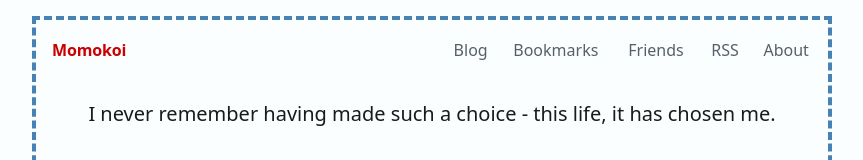
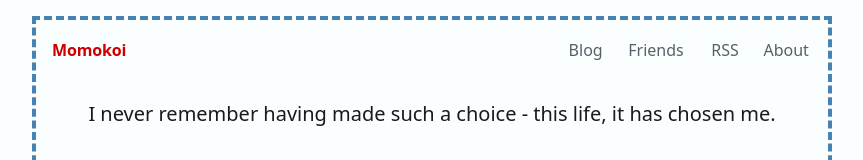
Before and after one commit to esphas/esphas.github.io, an Astro site: page / in a window 1280 px wide. Shown: the top 160 px of the page, without its empty margins (208-1071 px from the left). Built offline with nearby package versions, Linux system fonts and the light colour scheme; Astro itself is replaced by a stand-in of ours.

Commit message:
hide bookmarks

```diff
--- a/src/layouts/Layout.astro
+++ b/src/layouts/Layout.astro
@@ -32,11 +32,6 @@ const navItems: NavItem[] = [
     label: 'Blog',
     match: (path: string) =>
       path.startsWith('/blog/') || path.startsWith('/posts/'),
-  },
-  {
-    href: '/bookmarks/',
-    label: 'Bookmarks',
-    match: (path: string) => path.startsWith('/bookmarks/'),
   },
   {
     href: '/friends/',
```
